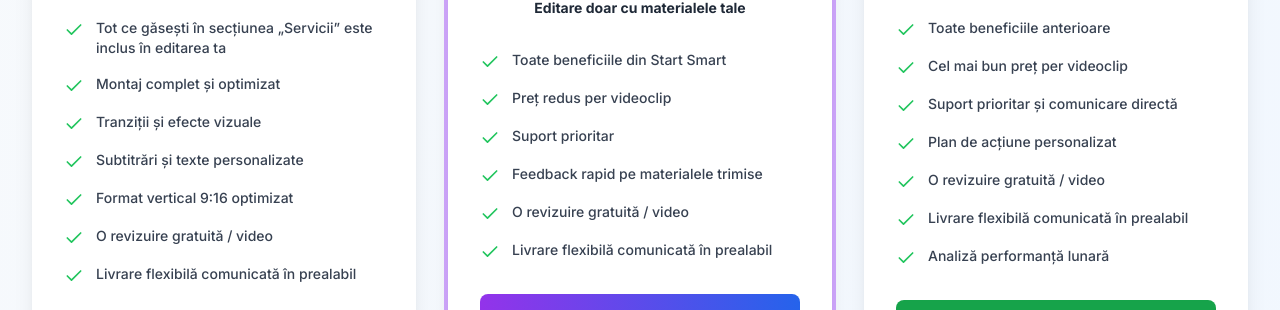
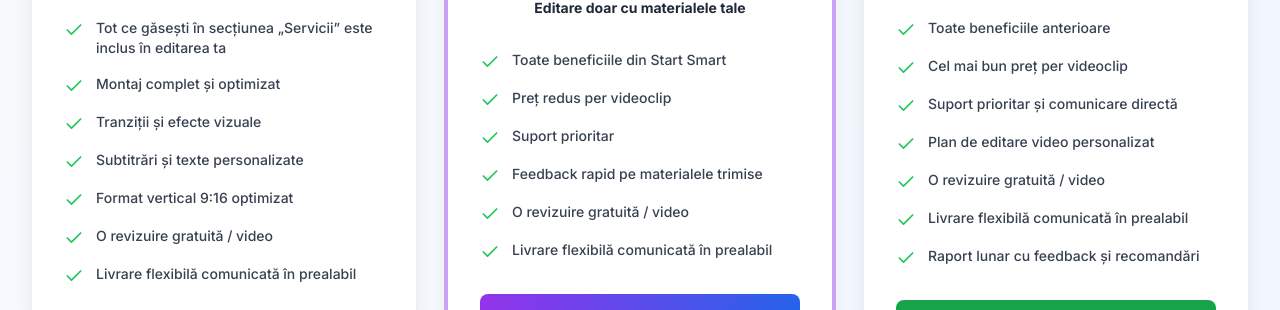
Before and after one commit to laurBk1/vision2, a React (Vite) app: page / in a window 1280 px wide. Shown: the part 10434-10744 px from the top of the page. Built offline with nearby package versions, Linux system fonts and the light colour scheme.

Commit message:
Updated Pricing.tsx

```diff
--- a/src/components/Pricing.tsx
+++ b/src/components/Pricing.tsx
@@ -58,10 +58,10 @@ const Pricing = () => {
         'Toate beneficiile anterioare',
         'Cel mai bun preț per videoclip',
         'Suport prioritar și comunicare directă',
-        'Plan de acțiune personalizat',
+        'Plan de editare video personalizat',
         'O revizuire gratuită / video',
         'Livrare flexibilă comunicată în prealabil',
-        'Analiză performanță lunară'
+        'Raport lunar cu feedback și recomandări'
       ],
       buttonText: 'Maximizează Impactul',
       buttonColor: 'bg-green-600 hover:bg-green-700'
```
